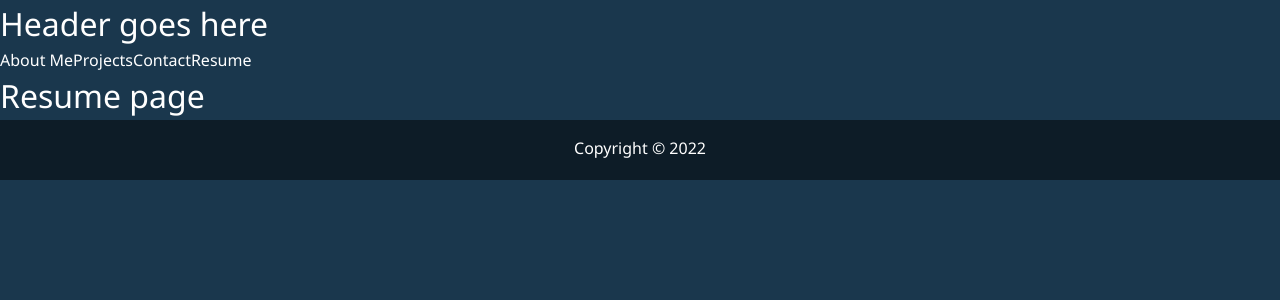
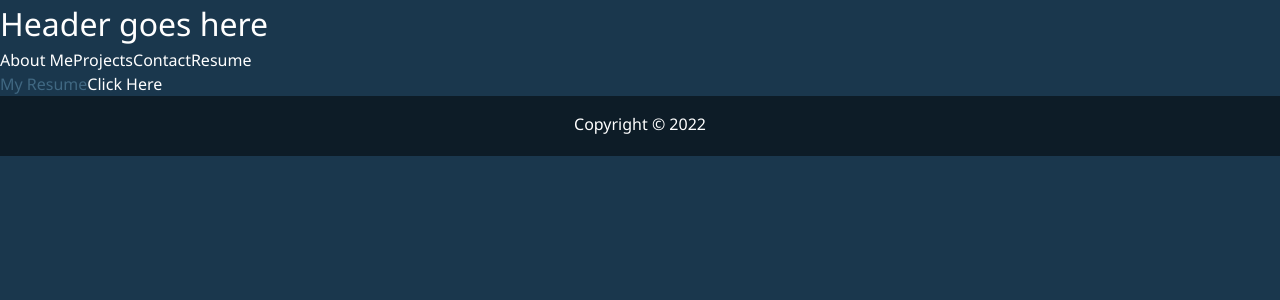
Before and after one commit to EEdouard28/myreactportfolio, a React (Create React App) app: page /Resume in a window 1280 px wide. Shown: the top 300 px of the page. Built offline with nearby package versions, Linux system fonts and the light colour scheme.

Commit message:
resume page update

```diff
--- a/src/components/Resume.js
+++ b/src/components/Resume.js
@@ -3,7 +3,12 @@
 function Resume() {
   return (
     <div className="container">
-      <h1>Resume page</h1>
+      <div>
+        <span className="text-secondary">My Resume</span>
+        <a href="https://docs.google.com/document/d/e/2PACX-1vRCvOzafHbju8Zl1R2lKWQox-J7994os60_oFNB6olwA9DtaNjkMVPv2wyEKgNZnw/pub">
+          Click Here
+        </a>
+      </div>
     </div>
   );
 }
```
